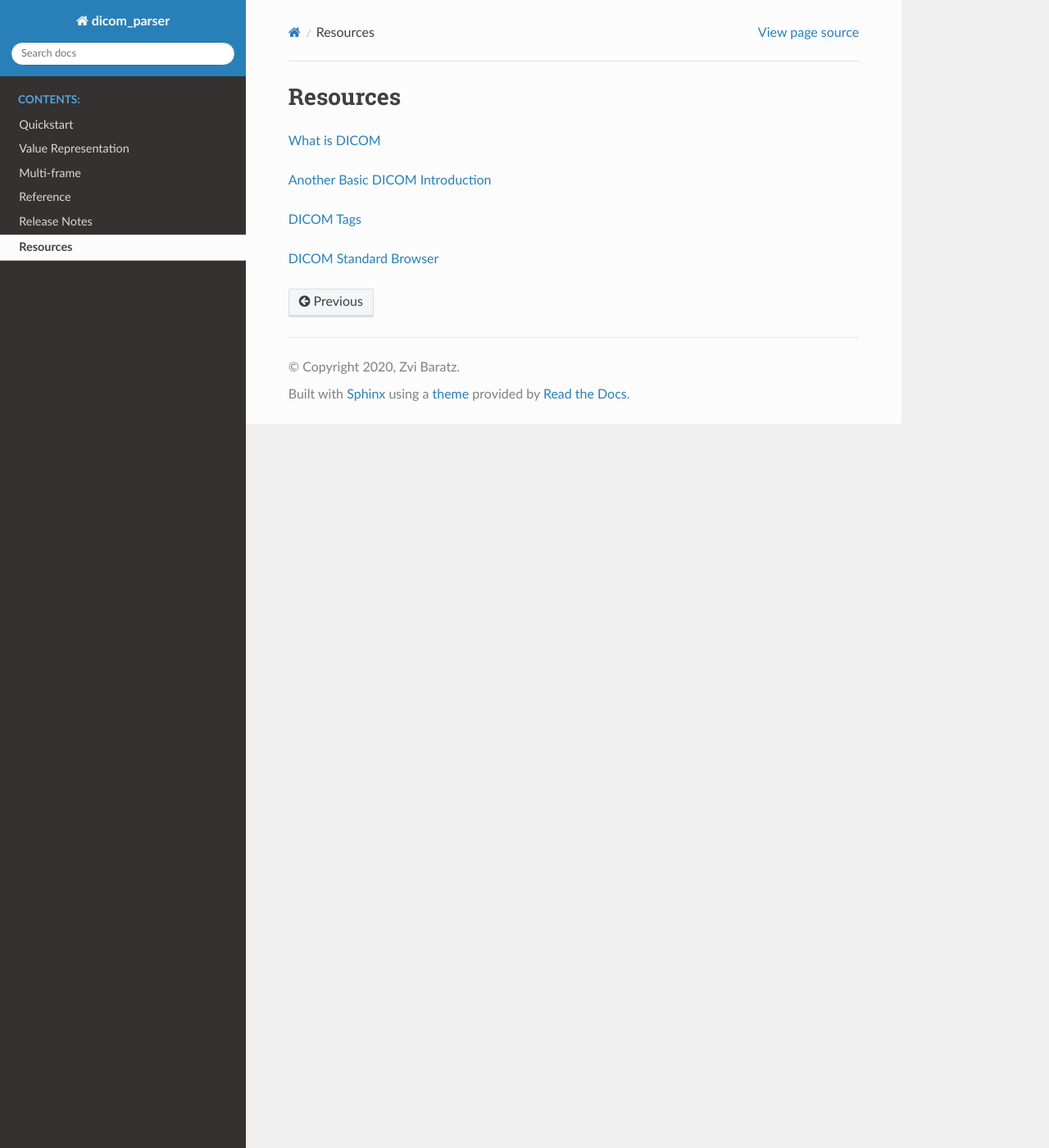
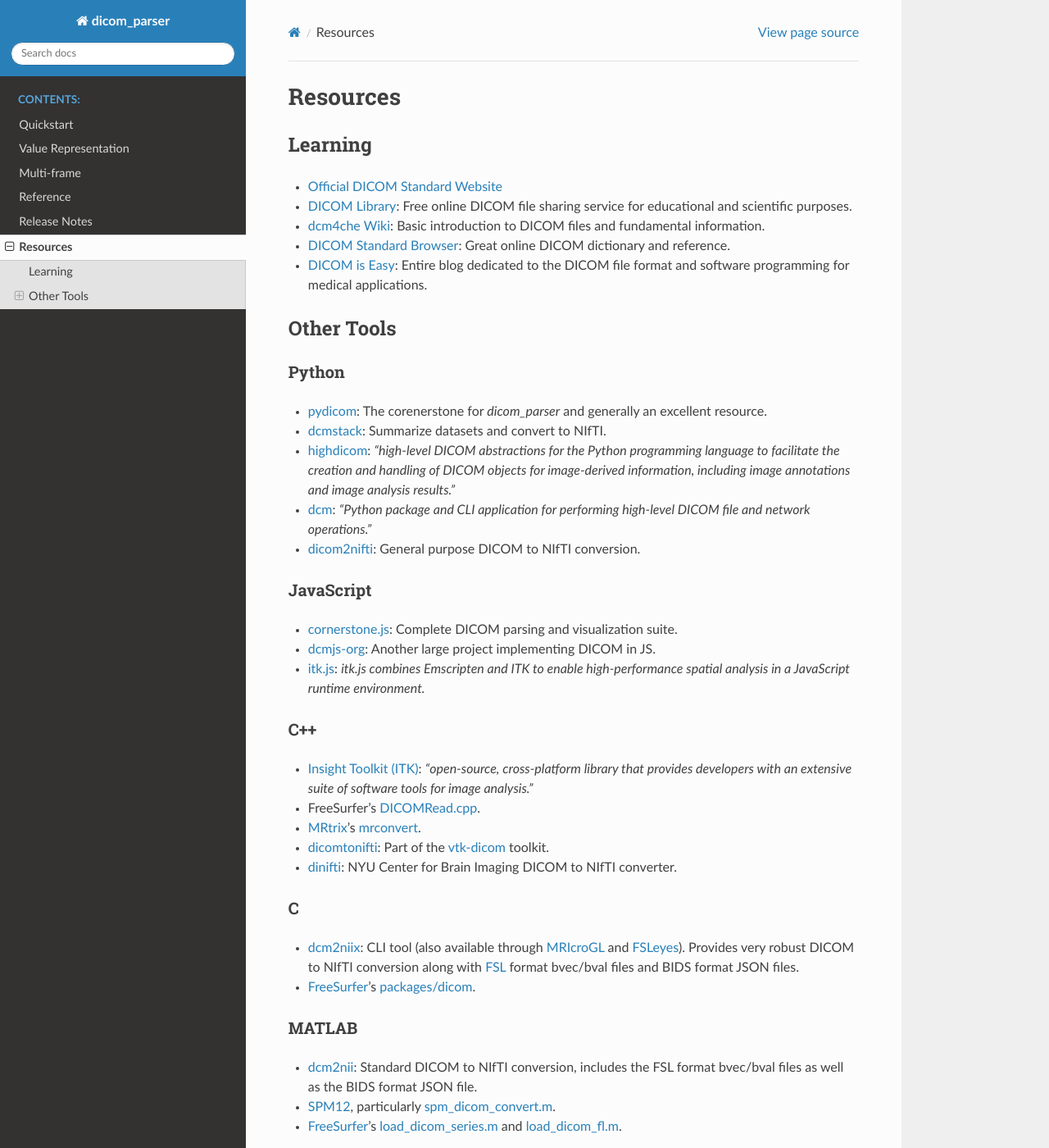
Before and after one commit to open-dicom/dicom_parser, a Sphinx documentation site: the page built from docs/resources.rst, in a window 1280 px wide and 1400 px high. Shown: the whole window at 82% size. Built offline with Sphinx 7.4.7 and the Read the Docs theme 2.0.0, drawn with Linux system fonts in a browser that asks for light colours; pages that are not in the unit, such as notebooks, are missing from menus; some of the changed text lies outside the part shown.

Commit message:
Updated resources section.

```diff
--- a/docs/resources.rst
+++ b/docs/resources.rst
@@ -1,10 +1,136 @@
 Resources
 =========
 
-`What is DICOM <https://www.dicomlibrary.com/dicom/>`_
+Learning
+--------
 
-`Another Basic DICOM Introduction <https://dcm4che.atlassian.net/wiki/spaces/d2/pages/1835038/A+Very+Basic+DICOM+Introduction>`_
+* `Official DICOM Standard Website`_
+* `DICOM Library`_: Free online DICOM file sharing service for educational and
+  scientific purposes.
+* `dcm4che Wiki`_: Basic introduction to DICOM files and fundamental
+  information.
+* `DICOM Standard Browser`_: Great online DICOM dictionary and reference.
+* `DICOM is Easy`_: Entire blog dedicated to the DICOM file format and software
+  programming for medical applications.
 
-`DICOM Tags <https://www.dicomlibrary.com/dicom/dicom-tags/>`_
+Other Tools
+-----------
 
-`DICOM Standard Browser <https://dicom.innolitics.com/ciods/mr-image/patient-study/00101010>`_
+Python
+......
+
+* `pydicom`_: The corenerstone for *dicom_parser* and generally an excellent
+  resource.
+* `dcmstack`_: Summarize datasets and convert to NIfTI.
+* `highdicom`_: *"high-level DICOM abstractions for the Python programming
+  language to facilitate the creation and handling of DICOM objects for
+  image-derived information, including image annotations and image analysis
+  results."*
+* `dcm`_: *"Python package and CLI application for performing high-level DICOM
+  file and network operations."*
+* `dicom2nifti`_: General purpose DICOM to NIfTI conversion.
+
+JavaScript
+..........
+* `cornerstone.js`_: Complete DICOM parsing and visualization suite.
+* `dcmjs-org`_: Another large project implementing DICOM in JS.
+* `itk.js`_: *itk.js combines Emscripten and ITK to enable high-performance
+  spatial analysis in a JavaScript runtime environment.*
+
+C++
+...
+* `Insight Toolkit (ITK)`_: *"open-source, cross-platform library that provides
+  developers with an extensive suite of software tools for image analysis."*
+* FreeSurfer's `DICOMRead.cpp`_.
+* `MRtrix`_'s `mrconvert`_.
+* `dicomtonifti`_: Part of the `vtk-dicom`_ toolkit.
+* `dinifti`_: NYU Center for Brain Imaging DICOM to NIfTI converter.
+
+C
+...
+* `dcm2niix`_: CLI tool (also available through `MRIcroGL`_ and `FSLeyes`_).
+  Provides very robust DICOM to NIfTI conversion along with `FSL`_ format
+  bvec/bval files and BIDS format JSON files.
+* `FreeSurfer`_'s `packages/dicom`_.
+
+MATLAB
+......
+* `dcm2nii`_: Standard DICOM to NIfTI conversion, includes the FSL format
+  bvec/bval files as well as the BIDS format JSON file.
+* `SPM12`_, particularly `spm_dicom_convert.m`_.
+* `FreeSurfer`_'s `load_dicom_series.m`_ and `load_dicom_fl.m`_.
+
+Rust
+....
+* `dicom-parser-rs`_
+
+For a more complete discussion of existing DICOM management tools for languages
+other than Python, see the `dedicated DICOM discourse thread`_.
+
+
+.. _cornerstone.js:
+   https://github.com/cornerstonejs
+.. _dcm:
+   https://github.com/moloney/dcm
+.. _dcm2niix:
+   https://github.com/rordenlab/dcm2niix
+.. _dcm2nii:
+   https://github.com/xiangruili/dicm2nii
+.. _dcm4che Wiki:
+   https://dcm4che.atlassian.net/wiki/spaces/d2/pages/1835038/A+Very+Basic+DICOM+Introduction
+.. _dcmjs-org:
+   https://github.com/dcmjs-org
+.. _dcmstack:
+   https://github.com/moloney/dcmstack
+.. _dicom2nifti:
+   https://github.com/icometrix/dicom2nifti
+.. _dicomtonifti:
+   https://github.com/dgobbi/vtk-dicom/wiki/dicomtonifti
+.. _dicom-parser-rs:
+   https://github.com/chafey/dicom-parser-rs
+.. _dinifti:
+   https://as.nyu.edu/cbi/resources/Software/DINIfTI.html
+.. _DICOM Library:
+   https://www.dicomlibrary.com/
+.. _DICOM Standard Browser:
+   https://dicom.innolitics.com/
+.. _DICOM is Easy:
+   http://dicomiseasy.blogspot.com/
+.. _DICOMRead.cpp:
+   https://github.com/freesurfer/freesurfer/blob/dev/utils/DICOMRead.cpp
+.. _dedicated DICOM discourse thread:
+   https://nipy.discourse.group/t/dicom-neuroimaging-conversion-packages-based-on-languages-other-than-python/26
+.. _FSL:
+   https://fsl.fmrib.ox.ac.uk/fsl/fslwiki/
+.. _FSLeyes:
+   https://fsl.fmrib.ox.ac.uk/fsl/fslwiki/FSLeyes
+.. _FreeSurfer:
+   https://surfer.nmr.mgh.harvard.edu/
+.. _highdicom:
+   https://github.com/mghcomputationalpathology/highdicom
+.. _Insight Toolkit (ITK):
+   https://itk.org/
+.. _itk.js:
+   https://insightsoftwareconsortium.github.io/itk-js/
+.. _load_dicom_fl.m:
+   https://github.com/freesurfer/freesurfer/blob/dev/matlab/load_dicom_fl.m
+.. _load_dicom_series.m:
+   https://github.com/freesurfer/freesurfer/blob/dev/matlab/load_dicom_series.m
+.. _MRIcroGL:
+   https://github.com/rordenlab/MRIcroGL
+.. _MRtrix:
+   https://mrtrix.readthedocs.io/en/latest/
+.. _mrconvert:
+   https://mrtrix.readthedocs.io/en/latest/reference/commands/mrconvert.html
+.. _Official DICOM Standard Website:
+   https://www.dicomstandard.org/
+.. _packages/dicom:
+   https://github.com/freesurfer/freesurfer/tree/dev/packages/dicom/
+.. _pydicom:
+   https://pydicom.github.io/
+.. _SPM12:
+   https://www.fil.ion.ucl.ac.uk/spm/software/spm12/
+.. _spm_dicom_convert.m:
+   https://github.com/spm/spm12/blob/master/spm_dicom_convert.m
+.. _vtk-dicom:
+   https://github.com/dgobbi/vtk-dicom
```
